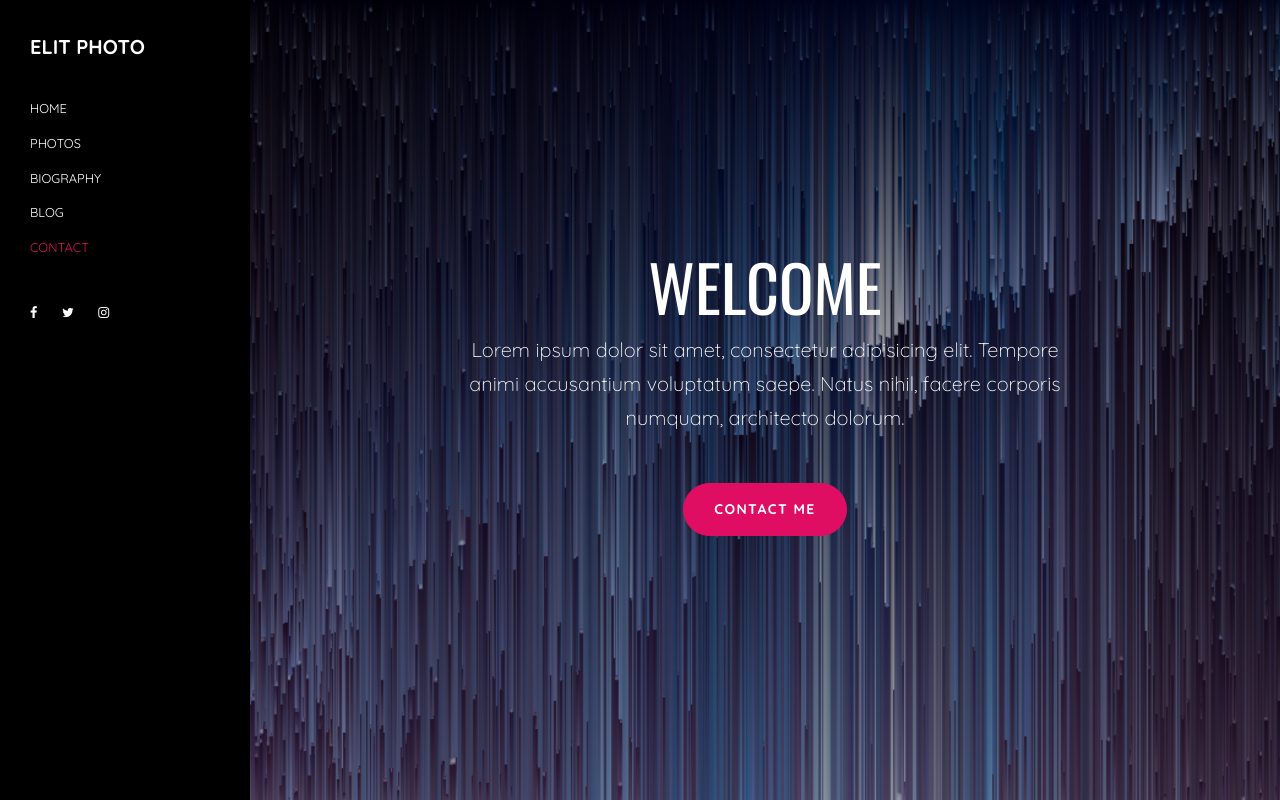
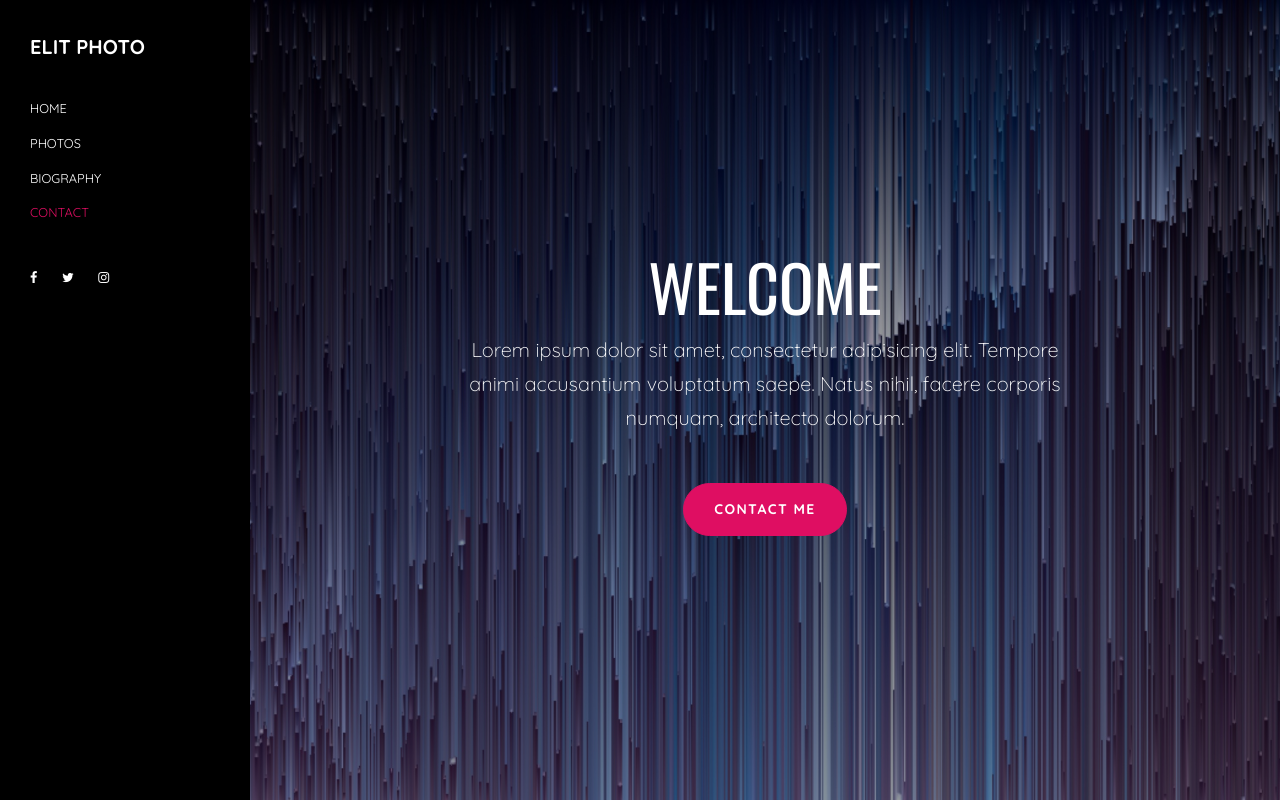
Before and after one commit to orsonhutch/art, a plain HTML site: page index.html in a window 1280 px wide. Shown: the top 800 px of the page. Drawn offline with nearby package versions, Linux system fonts and the light colour scheme; grey boxes are pictures that could not be loaded; files whose address does not match are found by name.

Commit message:
Update index.html

```diff
--- a/index.html
+++ b/index.html
@@ -51,7 +51,6 @@
         <li><a href="#section-home" class="nav-link">Home</a></li>
         <li><a href="#section-photos" class="nav-link">Photos</a></li>
         <li><a href="#section-bio" class="nav-link">Biography</a></li>
-        <li><a href="#section-blog" class="nav-link">Blog</a></li>
         <li><a href="#section-contact" class="nav-link">Contact</a></li>
       </ul>
       <ul class="social js-clone-nav">
```
